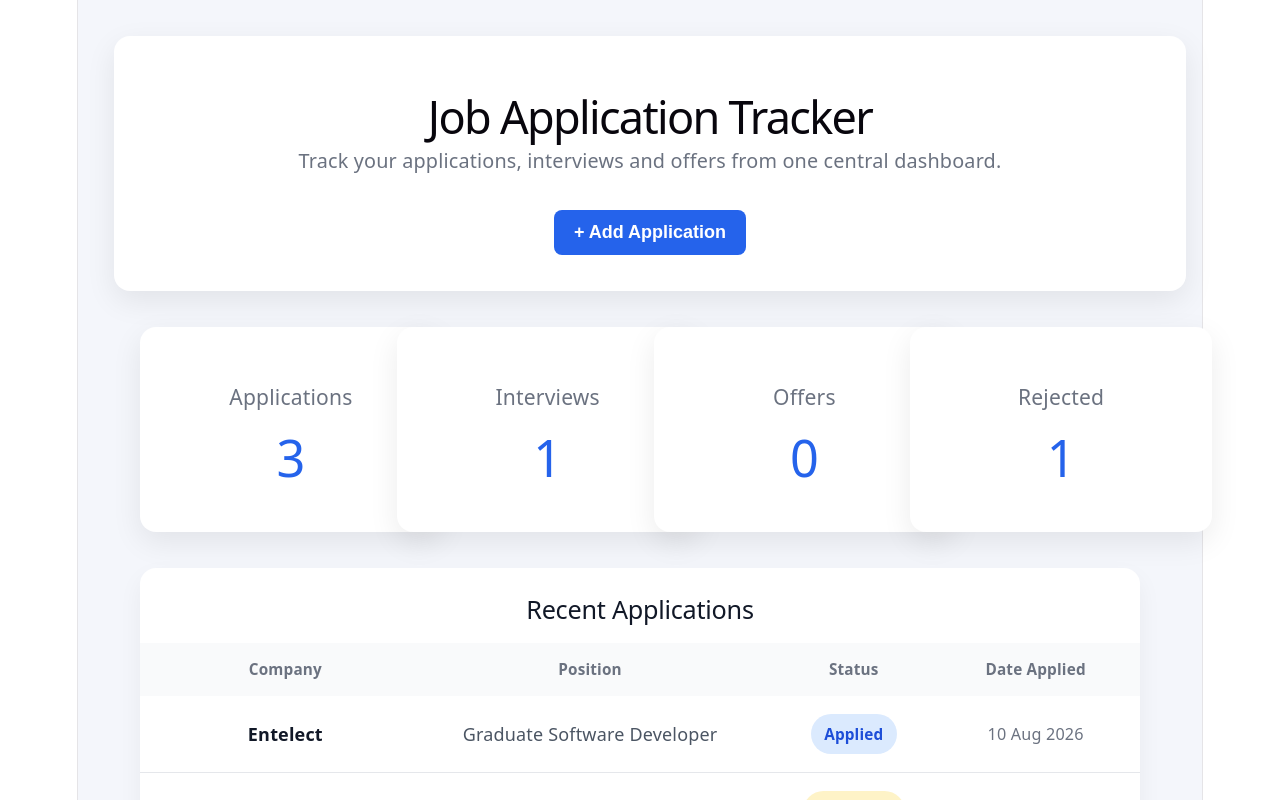
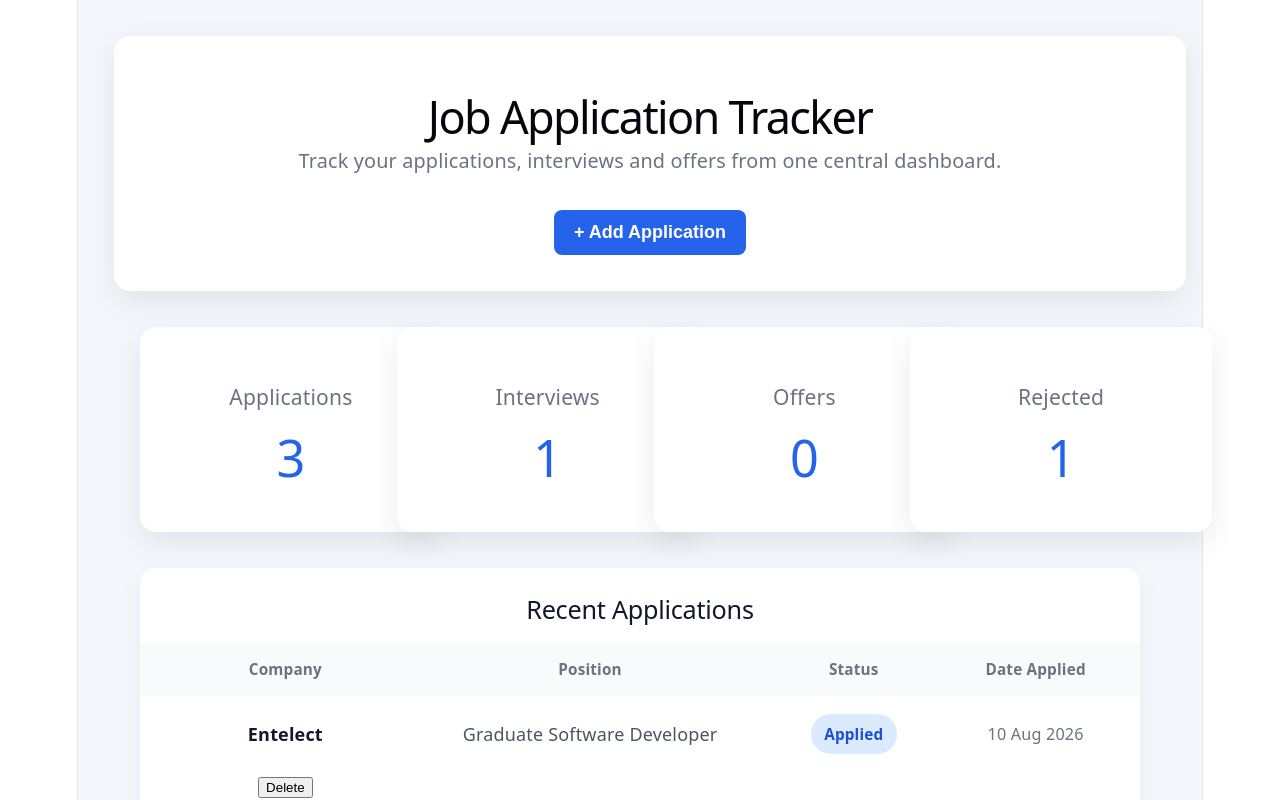
Before and after one commit to KyleL301/job-application-tracker, a React app in the folder frontend/: page /dashboard in a window 1280 px wide. Shown: the top 800 px of the page. Built offline with nearby package versions, Linux system fonts and the light colour scheme; the HTML template or start-up script is replaced by a standard one.

Commit message:
feat: add application deletion

```diff
--- a/frontend/src/components/ApplicationRow.jsx
+++ b/frontend/src/components/ApplicationRow.jsx
@@ -20,8 +20,9 @@ import "../styles/applicationrow.css";
  * @param {string} props.application.position - Job position.
  * @param {string} props.application.status - Application status.
  * @param {string} props.application.dateApplied - Date the application was submitted.
+ * @param {Function} props.onDelete - Function to handle application deletion.
  */
-function ApplicationRow({ application }) {
+function ApplicationRow({ application, onDelete }) {
   return (
     <div className="application-row">
       <div className="application-company">
@@ -41,6 +42,12 @@ function ApplicationRow({ application }) {
           year: "numeric",
         })}
       </div>
+
+      <div className="application-actions">
+        <button type="button" onClick={() => onDelete(application.id)}>
+          Delete
+        </button>
+      </div>
     </div>
   );
 }
--- a/frontend/src/components/ApplicationTable.jsx
+++ b/frontend/src/components/ApplicationTable.jsx
@@ -17,8 +17,9 @@ import "../styles/applicationtable.css";
  *
  * @param {Object} props
  * @param {Array} props.applications - List of job applications.
+ * @param {Function} props.onDelete - Function to handle application deletion.
  */
-function ApplicationTable({ applications }) {
+function ApplicationTable({ applications, onDelete }) {
   return (
     <section className="application-table">
       <div className="application-table-header">
@@ -35,7 +36,11 @@ function ApplicationTable({ applications }) {
       <div className="application-table-body">
         {applications.length > 0 ? (
           applications.map((application) => (
-            <ApplicationRow key={application.id} application={application} />
+            <ApplicationRow
+              key={application.id}
+              application={application}
+              onDelete={onDelete}
+            />
           ))
         ) : (
           <div className="application-empty-state">
--- a/frontend/src/pages/Dashboard.jsx
+++ b/frontend/src/pages/Dashboard.jsx
@@ -119,6 +119,17 @@ function Dashboard() {
 
     // Close the form after the application has been added.
     setShowForm(false);
+  };
+
+  /**
+   * Removes a job application from the application list.
+   *
+   * @param {number} applicationId - ID of the application to remove.
+   */
+  const handleDeleteApplication = (applicationId) => {
+    setApplications(
+      applications.filter((application) => application.id !== applicationId),
+    );
   };
 
   const totalApplications = applications.length;
@@ -306,7 +317,10 @@ function Dashboard() {
         <StatCard title="Rejected" value={totalRejected} />
       </section>
       {/* Display the user's job applications in the application table */}
-      <ApplicationTable applications={applications} />
+      <ApplicationTable
+        applications={applications}
+        onDelete={handleDeleteApplication}
+      />
     </main>
   );
 }
```
